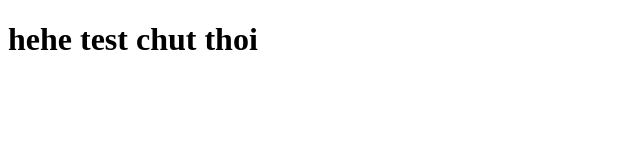
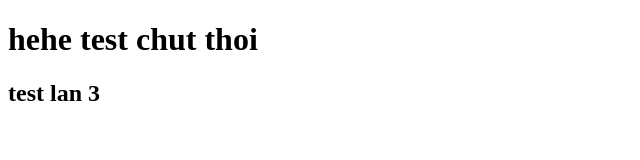
Before and after one commit to hyggebabycode/du-an-3, a plain HTML site: page display.html in a window 1280 px wide. Shown: the whole page, without its empty margins (0-640 px from the left). Drawn offline with Linux system fonts and the light colour scheme.

Commit message:
test lan 3 nhe

```diff
--- a/display.html
+++ b/display.html
@@ -7,5 +7,6 @@
 </head>
 <body>
     <h1>hehe test chut thoi</h1>
+    <h2>test lan 3</h2>
 </body>
 </html>
```
